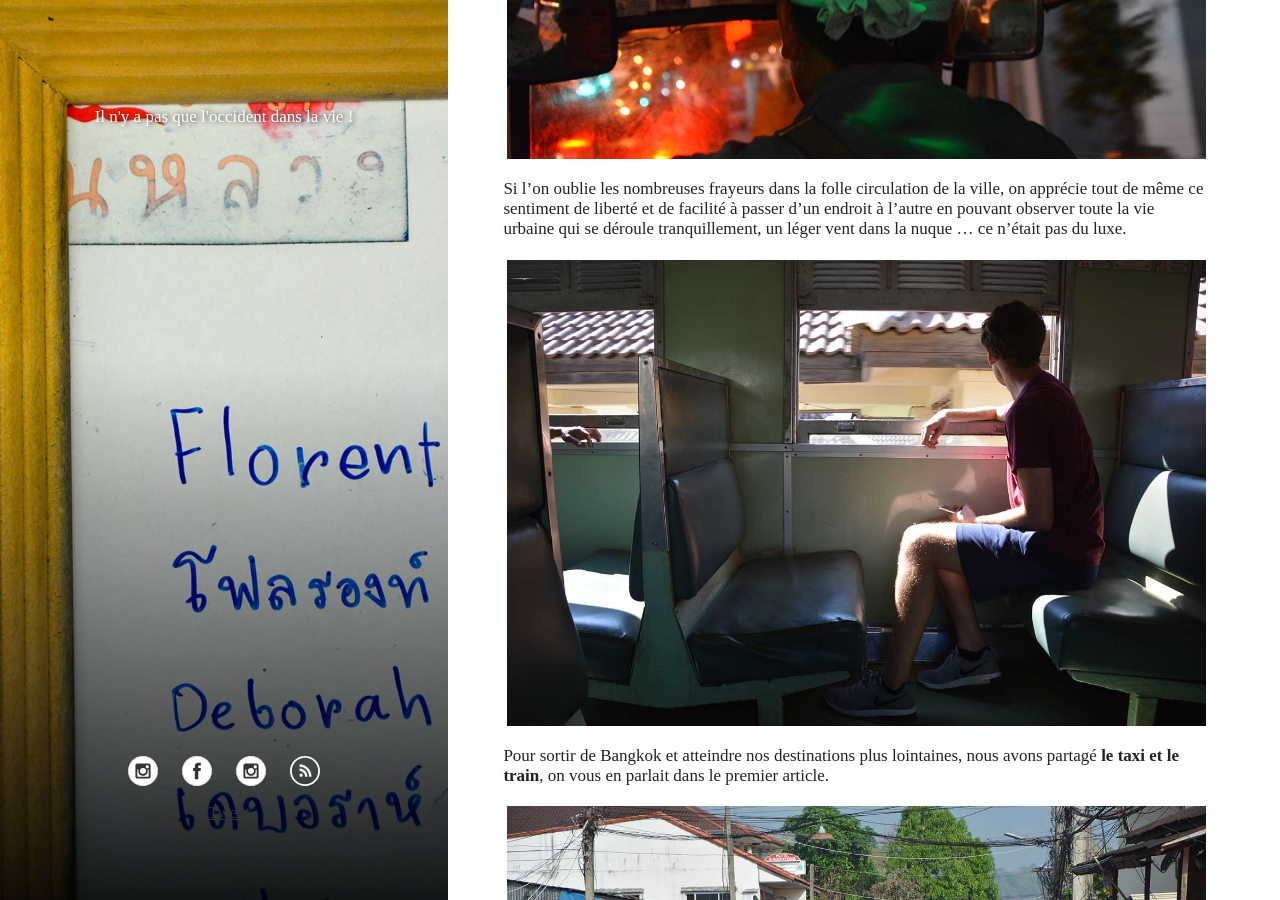
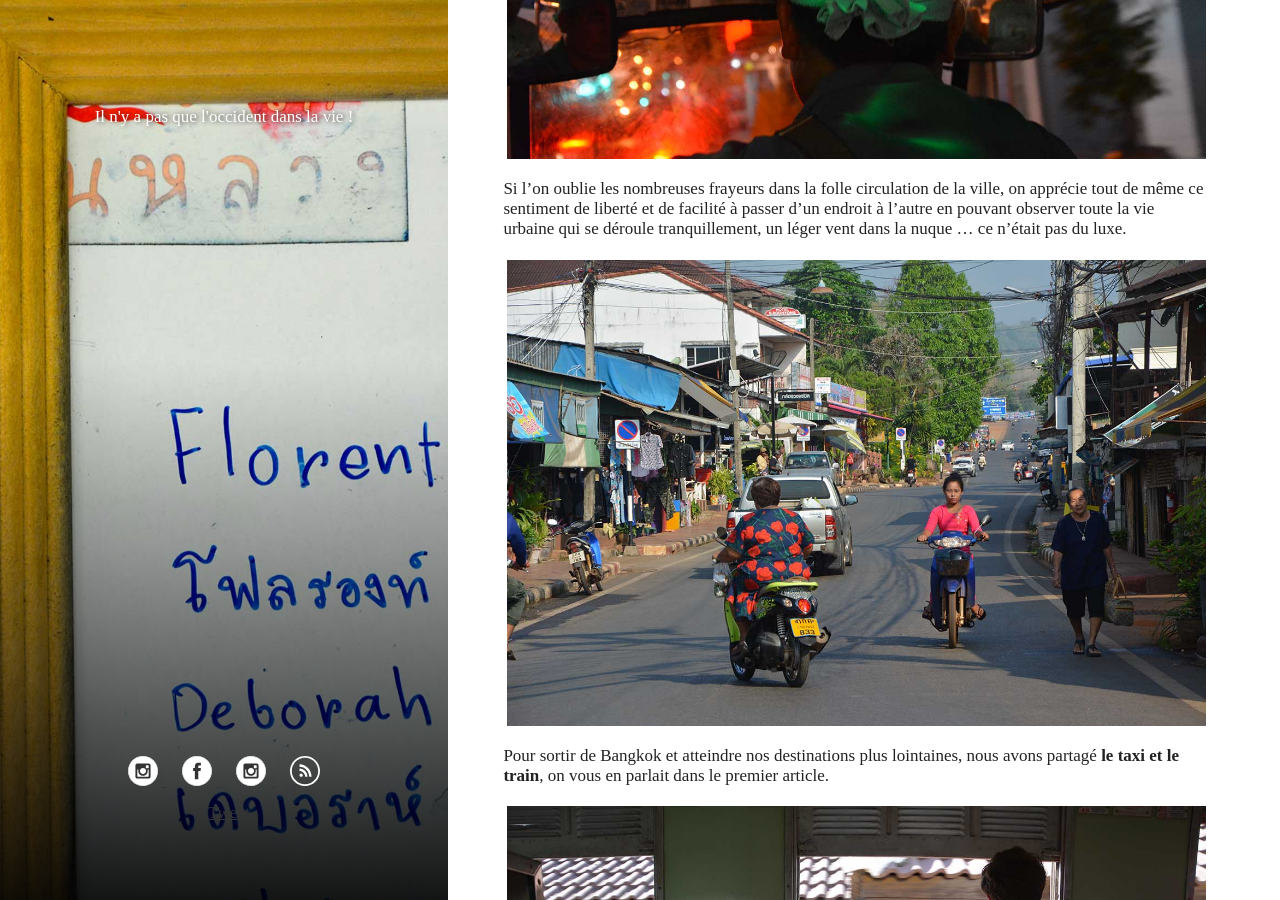
Before and after one commit to FlorentD/cairatuverras.github.io, a Jekyll site: the page built from _posts/2017-06-09-thailande-culture.md, in a window 1280 px wide and 900 px high, scrolled down 2980 px. Built offline with Jekyll 4.4.1, drawn with Linux system fonts in a browser that asks for light colours; comment, search, counter and statistics services are not loaded.

Commit message:
Create 2017-06-09-thailande-culture.md

```diff
--- a/_posts/2017-06-09-thailande-culture.md
+++ b/_posts/2017-06-09-thailande-culture.md
@@ -29,11 +29,11 @@ Dans ce quartier de Bangkok Noi justement on a vite compris qu’il fallait chan
 
 Si l’on oublie les nombreuses frayeurs dans la folle circulation de la ville, on apprécie tout de même ce sentiment de liberté et de facilité à passer d’un endroit à l’autre en pouvant observer toute la vie urbaine qui se déroule tranquillement, un léger vent dans la nuque … ce n’était pas du luxe.
 
-[![railroad]({{ site.images }}/thailande_culture/transport_3.jpg)]({{ site.images }}/thailande_culture/transport_3.jpg)
+[![railroad]({{ site.images }}/thailande_culture/transport_4.jpg)]({{ site.images }}/thailande_culture/transport_4.jpg)
 
 Pour sortir de Bangkok et atteindre nos destinations plus lointaines, nous avons partagé **le taxi et le train**, on vous en parlait dans le premier article.
 
-[![railroad]({{ site.images }}/thailande_culture/transport_4.jpg)]({{ site.images }}/thailande_culture/transport_4.jpg)
+[![railroad]({{ site.images }}/thailande_culture/transport_3.jpg)]({{ site.images }}/thailande_culture/transport_3.jpg)
 
 **Les bons (et moins bons) plans :**
 
```
